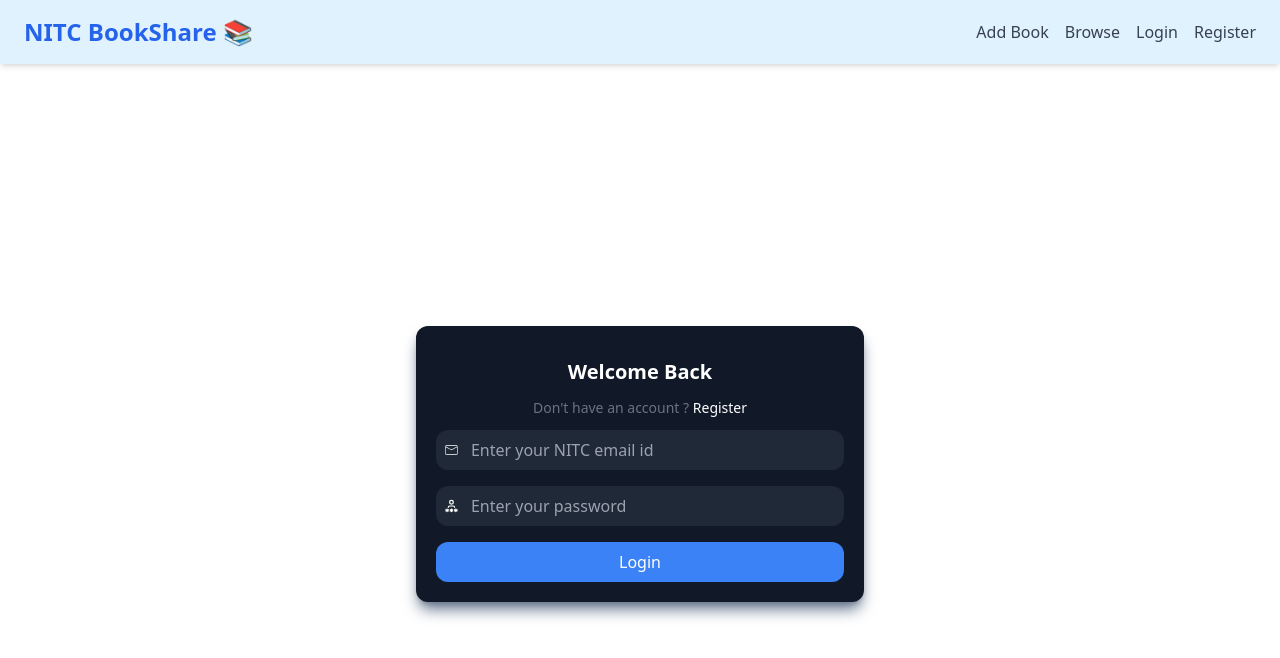
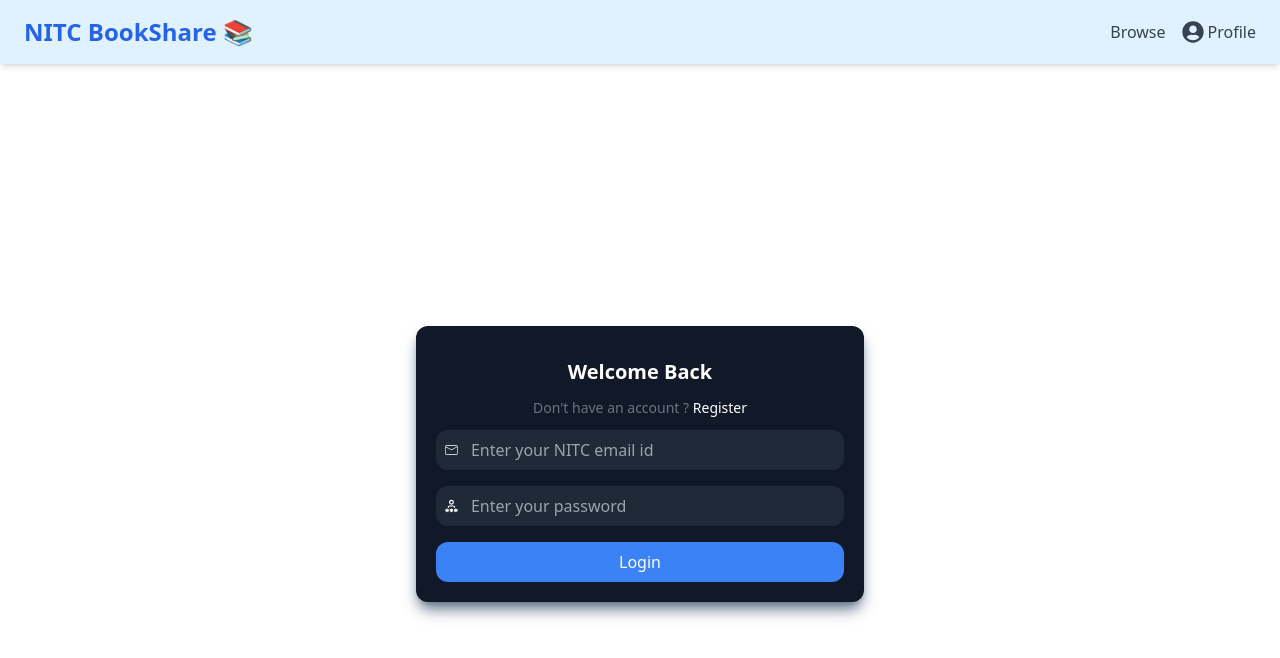
Before and after one commit to sanjaydevs/Book_Sharing_App, a React (Vite) app in the folder client/: page /login in a window 1280 px wide. Shown: the top 658 px of the page. Built offline with nearby package versions, Linux system fonts and the light colour scheme; sample sign-in values are in the browser's storage.

Commit message:
Profile set up

```diff
--- a/client/src/components/navbar.jsx
+++ b/client/src/components/navbar.jsx
@@ -1,24 +1,90 @@
-import { Link } from "react-router-dom";
+import { Link, useNavigate } from "react-router-dom";
+import {useState, useEffect, useRef} from "react";
+import { FaUserCircle } from "react-icons/fa";
 
 const Navbar = () => {
+    const [isLoggedin,setIsLoggedin]=useState(false);
+    const [dropdownOpen, setDropdownOpen] = useState(false);
+    const navigate = useNavigate();
+    const dropdownRef = useRef();
+
+    useEffect(() => {
+    const checkAuth = () => {
+    setIsLoggedin(!!localStorage.getItem("token"));
+    };
+
+    checkAuth();
+    window.addEventListener("authChange", checkAuth);
+    return () => window.removeEventListener("authChange", checkAuth);
+    }, []);
+
+    useEffect(() => {
+    const handleClickOutside = (event) => {
+        if (dropdownRef.current && !dropdownRef.current.contains(event.target)) {
+        setDropdownOpen(false);
+        }
+    };
+    document.addEventListener("mousedown", handleClickOutside);
+    return () => document.removeEventListener("mousedown", handleClickOutside);
+    }, []);
+
+
     return (
     <nav className="flex items-center justify-between px-6 py-4 shadow-md bg-sky-100">
         <Link to="/" className="text-2xl font-bold text-blue-600">
         NITC BookShare 📚
         </Link>
         <div className="flex gap-4 text-gray-700 font-medium ">
-        <Link to="/add-book" className="hover:text-blue-600 transition">
-            Add Book
-        </Link>
         <Link to="/browse" className="hover:text-blue-600 transition">
             Browse
         </Link>
-        <Link to="/login" className="hover:text-blue-600 transition">
-            Login
+
+        {isLoggedin ? (
+  <div className="relative" ref={dropdownRef}>
+    <button
+      onClick={() => setDropdownOpen(!dropdownOpen)}
+      className="flex items-center gap-1 hover:text-blue-400"
+    >
+      <FaUserCircle size={22} />
+      <span className="hidden sm:inline">Profile</span>
+    </button>
+
+    {dropdownOpen && (
+      <div className="absolute right-0 mt-2 w-40 bg-white text-black rounded-md shadow-lg z-10 py-2">
+        <Link
+          to="/dashboard"
+          className="block px-4 py-2 hover:bg-gray-100"
+          onClick={() => setDropdownOpen(false)}
+        >
+          My Dashboard
         </Link>
-        <Link to="/register" className="hover:text-blue-600 transition">
-            Register
+        <Link
+          to="/add-book"
+          className="block px-4 py-2 hover:bg-gray-100"
+          onClick={() => setDropdownOpen(false)}
+        >
+          Add Book
         </Link>
+        <button
+          onClick={() => {
+            localStorage.removeItem("token");
+            window.dispatchEvent(new Event("authChange"));
+            alert("Logged out successfully");
+            navigate("/");
+          }}
+          className="w-full text-left px-4 py-2 hover:bg-red-100 text-red-600"
+        >
+          Logout
+        </button>
+      </div>
+    )}
+  </div>
+) : (
+  <>
+    <Link to="/register" className="hover:text-blue-600">Register</Link>
+    <Link to="/login" className="hover:text-blue-600">Login</Link>
+  </>
+)}
         </div>
     </nav>
     );
--- a/client/src/pages/login.jsx
+++ b/client/src/pages/login.jsx
@@ -31,6 +31,7 @@ export default function Login() {
         try {
             const res = await axios.post("http://localhost:5000/api/auth/login", form);
             localStorage.setItem("token", res.data.token);
+            window.dispatchEvent(new Event("authChange"));
             console.log(res.data)
             alert("Login successful");
             navigate("/browse");
--- a/client/src/pages/register.jsx
+++ b/client/src/pages/register.jsx
@@ -31,6 +31,7 @@ export default function Login() {
         try {
             const res = await axios.post("http://localhost:5000/api/auth/register", form);
             localStorage.setItem("token", res.data.token);
+            window.dispatchEvent(new Event("authChange"));
             console.log(res.data)
             alert("Registered successfully");
             navigate("/browse");
```
